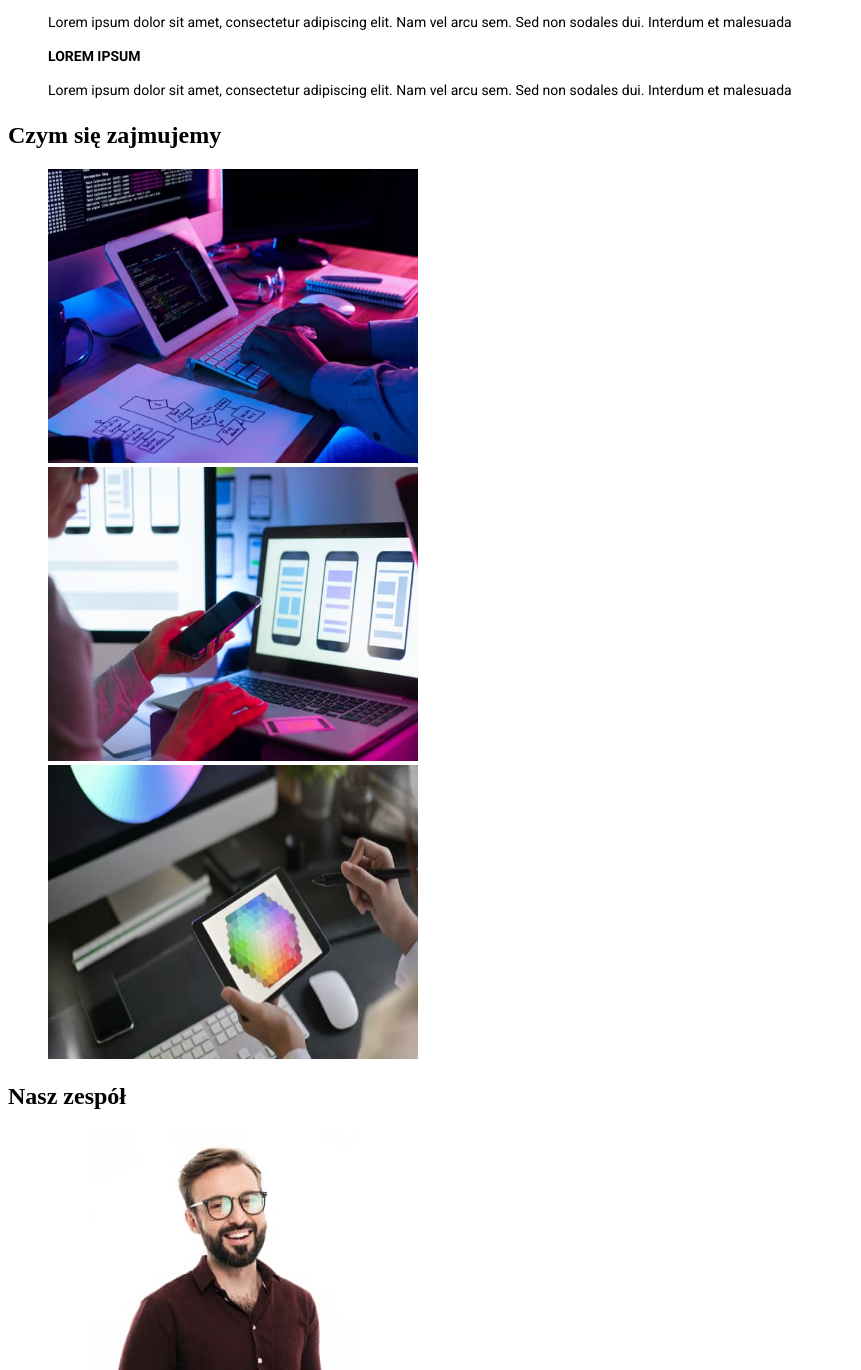
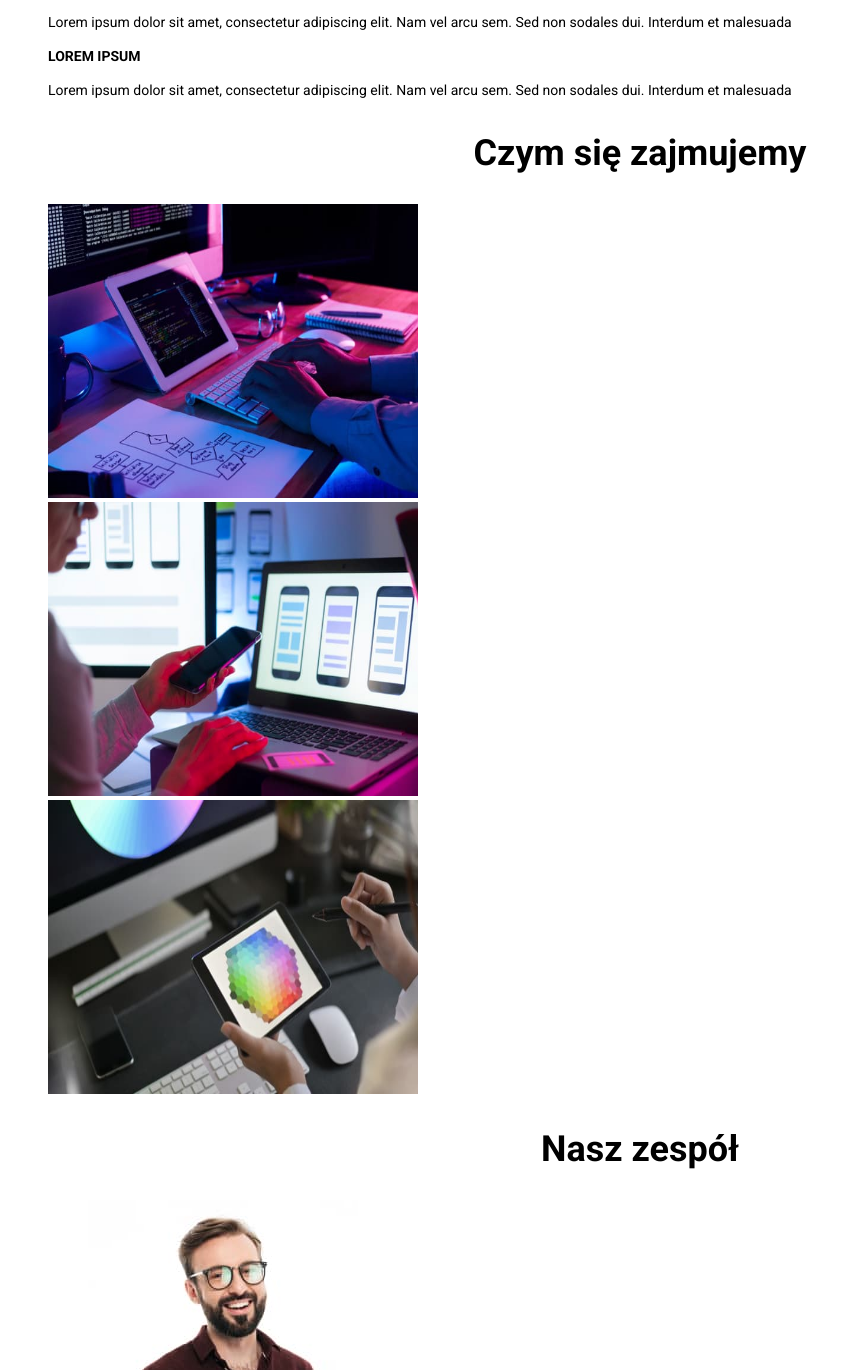
Before and after one commit to Basbassa/goit-markup-hw-02, a plain HTML site: page index.html in a window 1280 px wide. Shown: the part 440-1810 px from the top of the page, without its empty margins (0-861 px from the left). Drawn offline with Linux system fonts and the light colour scheme.

Commit message:
stylizowanie dwóch śrdokowych napisów

```diff
--- a/css/styles.css
+++ b/css/styles.css
@@ -14,6 +14,14 @@
     font-size: 14px;
     line-height: 24px;
     letter-spacing: 3%;
+}
+.description-main {
+    font-family: "Roboto", sans-serif;
+    font-weight: 700;
+    font-size: 36px;
+    line-height: 42.19px;
+    letter-spacing: 3%;
+    text-align: center;
 }
 .logo {
     font-family: "Raleway", sans-serif;
--- a/index.html
+++ b/index.html
@@ -99,7 +99,7 @@
                     </p>
                 </li>
             </ul>
-            <h2>Czym się zajmujemy</h2>
+            <h2 class="description-main">Czym się zajmujemy</h2>
             <ul class="list-style">
                 <li>
                     <img
@@ -126,7 +126,7 @@
                     />
                 </li>
             </ul>
-            <h2>Nasz zespół</h2>
+            <h2 class="description-main">Nasz zespół</h2>
             <ul class="list-style">
                 <li>
                     <figure>
```
